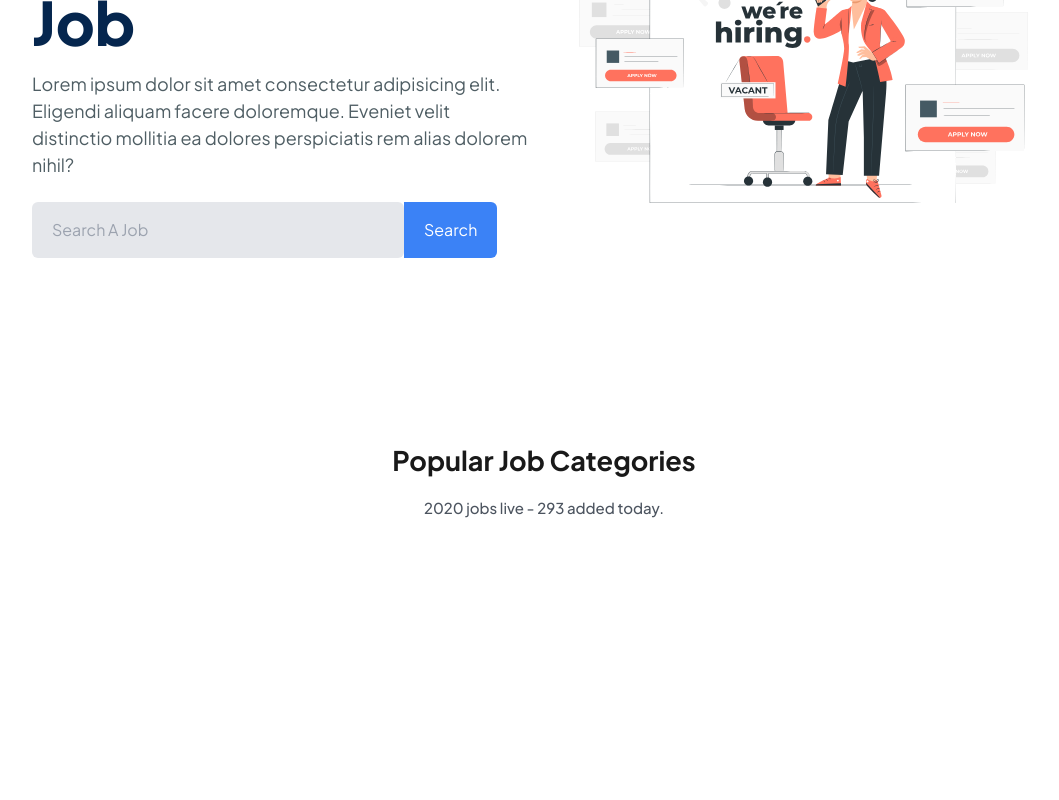
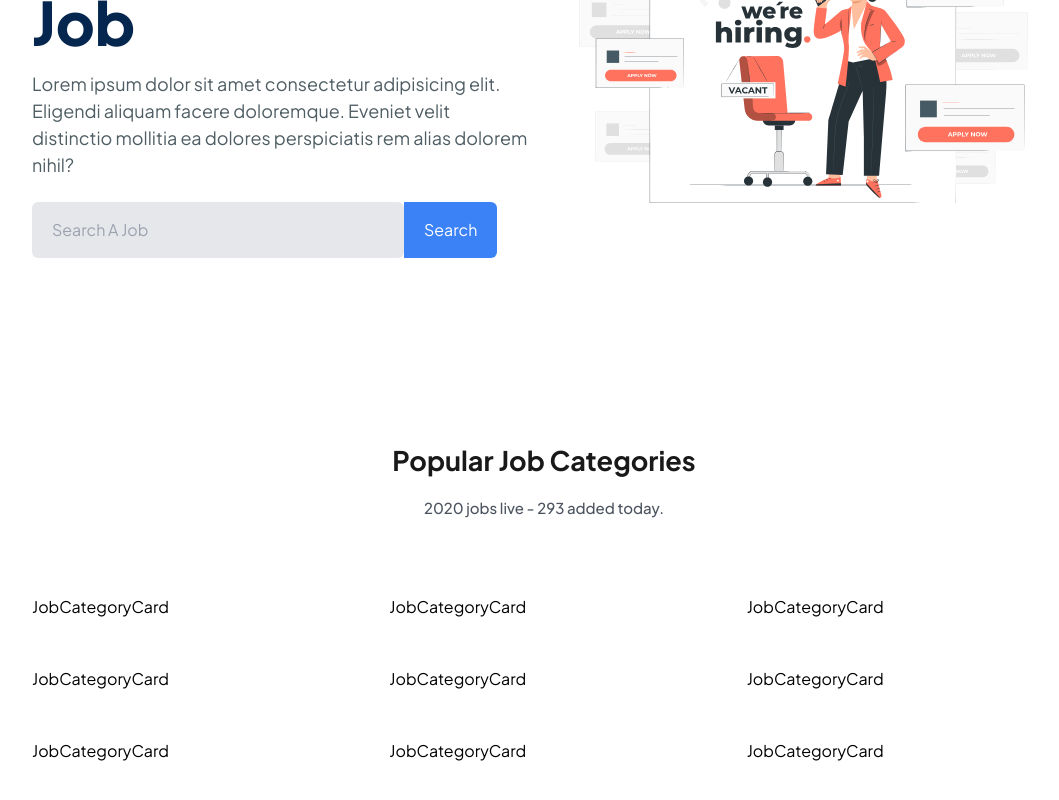
Before and after one commit to moonspark78/Job_Portal_NextJS-, a Next.js app: page / in a window 1280 px wide. Shown: the part 364-1164 px from the top of the page, without its empty margins (96-1155 px from the left). Before the commit the page ends 943 px from the top, so only its background shows below. Built offline with nearby package versions, Linux system fonts and the light colour scheme; no server answers.

Commit message:
:art: job category section  :art:

```diff
--- /dev/null
+++ b/app/components/Helper/JobCategoryCard.tsx
@@ -0,0 +1,16 @@
+import React from 'react'
+
+
+interface Props{
+    image: string;
+    category: string;
+    openPosition: string;
+}
+
+const JobCategoryCard = ({image,category,openPosition}:Props) => {
+  return (
+    <div>JobCategoryCard</div>
+  )
+}
+
+export default JobCategoryCard
--- a/app/components/Home/JobCategory.tsx
+++ b/app/components/Home/JobCategory.tsx
@@ -1,5 +1,6 @@
 import React from 'react'
 import Heading from '../Helper/Heading'
+import JobCategoryCard from '../Helper/JobCategoryCard'
 
 const JobCategory = () => {
   return (
@@ -7,6 +8,17 @@ const JobCategory = () => {
     <div className='pt-20 pb-12'>
         {/* Heading */}
         <Heading mainHeading="Popular Job Categories" subHeading="2020 jobs live - 293 added today."/>
+        <div className='w-[80%] mx-auto grid grid-cols-1 md:grid-cols-2 lg:grid-cols-3 mt-[4rem] gap-[3rem] items-center'>
+          <JobCategoryCard image="/images/icon1.png" category="Fiance" openPosition="23"/>
+          <JobCategoryCard image="/images/icon2.png" category="Marketing" openPosition="23"/>
+          <JobCategoryCard image="/images/icon3.png" category="Design" openPosition="23"/>
+          <JobCategoryCard image="/images/icon4.png" category="Development" openPosition="23"/>
+          <JobCategoryCard image="/images/icon5.png" category="Humen Resource" openPosition="23"/>
+          <JobCategoryCard image="/images/icon6.png" category="Automotive Jobs" openPosition="23"/>
+          <JobCategoryCard image="/images/icon7.png" category="Customer Services" openPosition="23"/>
+          <JobCategoryCard image="/images/icon8.png" category="Health and Care" openPosition="23"/>
+          <JobCategoryCard image="/images/icon9.png" category="Prject Management" openPosition="23"/>
+        </div>
     </div>
   )
 }
```
